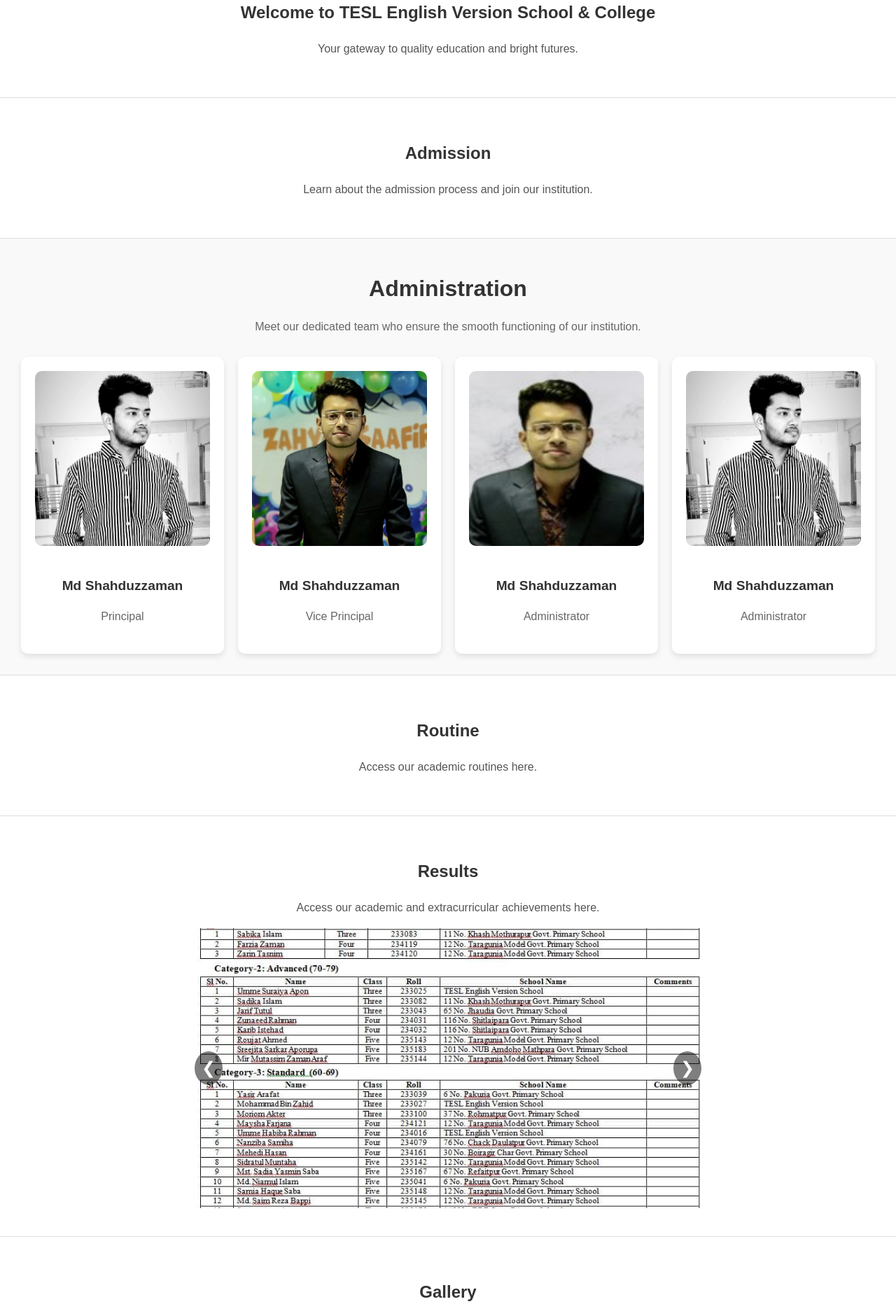
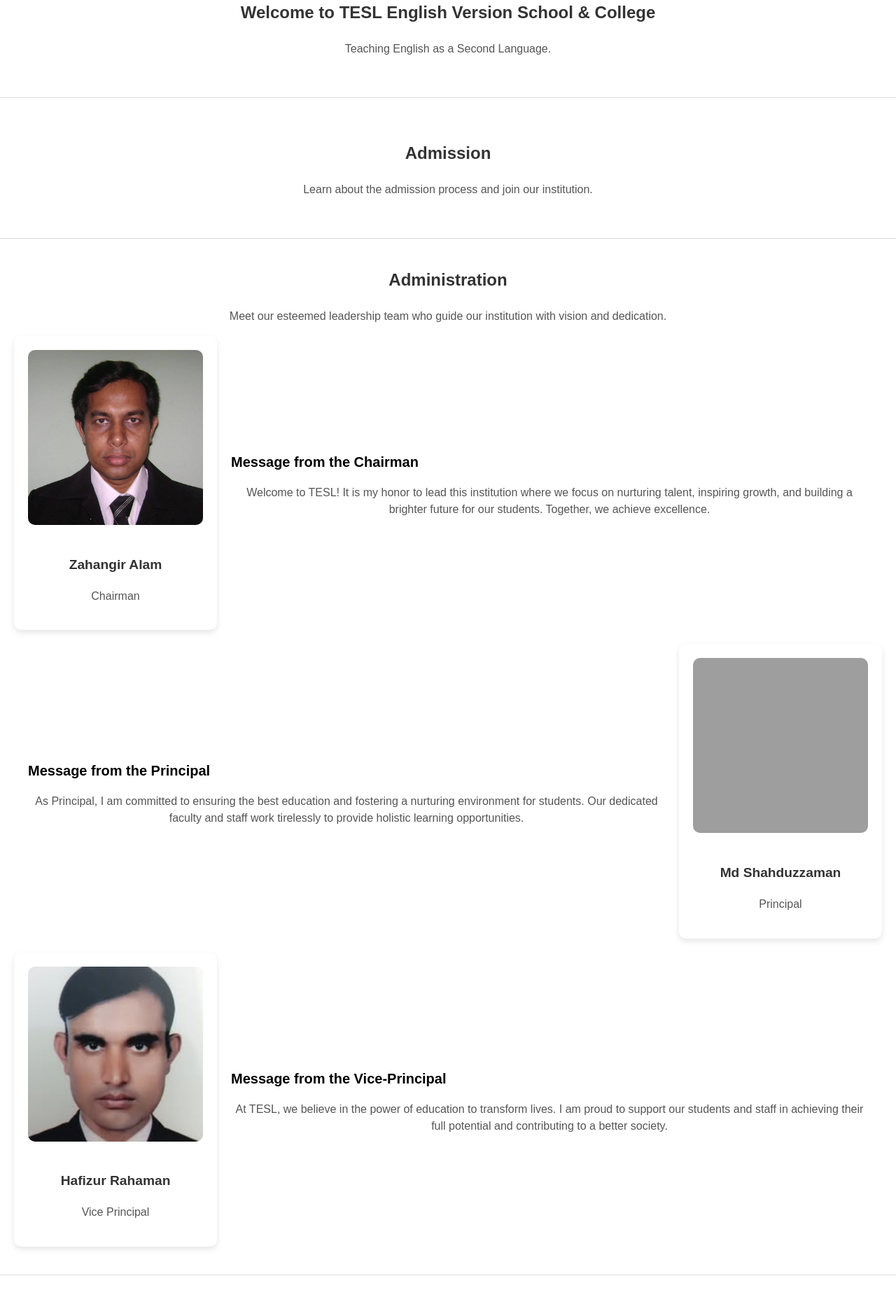
Before and after one commit to Shahduzzaman/School_Management_Web_Application, a PHP site: page / in a window 1280 px wide. Shown: the part 61-1924 px from the top of the page at 70% size. Run offline with PHP 8.4, Linux system fonts and the light colour scheme; grey boxes are pictures that could not be loaded.

Commit message:
Home Page updated

```diff
--- a/Frontend/index.css
+++ b/Frontend/index.css
@@ -129,21 +129,48 @@ nav ul li a:hover {
 
 
 #administration {
-    text-align: center;
     padding: 20px;
-    background-color: #f9f9f9;
+    font-family: Arial, sans-serif;
 }
 
-#administration h2 {
-    font-size: 2rem;
+.card-row {
+    display: flex;
+    align-items: center;
+    margin-bottom: 20px;
+}
+
+.card-row.reverse {
+    flex-direction: row-reverse;
+}
+
+.card {
+    flex: 1;
+    text-align: center;
+    padding: 10px;
+}
+
+.card img {
+    width: 150px;
+    height: 150px;
+    border-radius: 50%;
     margin-bottom: 10px;
 }
 
-#administration p {
-    font-size: 1rem;
-    margin-bottom: 20px;
-    color: #666;
+.card-speech {
+    flex: 2;
+    padding: 20px;
 }
+
+.card-speech h3 {
+    margin-bottom: 10px;
+    font-size: 20px;
+}
+
+.card-speech p {
+    font-size: 16px;
+    line-height: 1.5;
+}
+
 
 /* Card Container */
 .card-container {
--- a/Frontend/index.html
+++ b/Frontend/index.html
@@ -26,7 +26,7 @@
 
     <section id="home">
         <h1>Welcome to TESL English Version School & College</h1>
-        <p>Your gateway to quality education and bright futures.</p>
+        <p>Teaching English as a Second Language.</p>
     </section>
 
     <section id="admission">
@@ -36,50 +36,55 @@
 
     <section id="administration">
         <h2>Administration</h2>
-        <p>Meet our dedicated team who ensure the smooth functioning of our institution.</p>
-        <div class="card-container">
-            <div class="card">
-                <img src="1.jpg" alt="Team Member 1">
+        <p>Meet our esteemed leadership team who guide our institution with vision and dedication.</p>
+        <div class="card-row">
+            <div class="card card-left">
+                <img src="images/Chairman.jpg" alt="Chairman">
+                <h3>Zahangir Alam</h3>
+                <p>Chairman</p>
+            </div>
+            <div class="card-speech">
+                <h3>Message from the Chairman</h3>
+                <p>
+                    Welcome to TESL! It is my honor to lead this institution where we focus on nurturing talent,
+                    inspiring growth, and building a brighter future for our students. Together, we achieve excellence.
+                </p>
+            </div>
+        </div>
+
+        <!-- Principal Section -->
+        <div class="card-row reverse">
+            <div class="card card-right">
+                <img src="principal.jpg" alt="Principal">
                 <h3>Md Shahduzzaman</h3>
                 <p>Principal</p>
             </div>
-            <div class="card">
-                <img src="2.jpg" alt="Team Member 2">
-                <h3>Md Shahduzzaman</h3>
+            <div class="card-speech">
+                <h3>Message from the Principal</h3>
+                <p>
+                    As Principal, I am committed to ensuring the best education and fostering a nurturing environment for
+                    students. Our dedicated faculty and staff work tirelessly to provide holistic learning opportunities.
+                </p>
+            </div>
+        </div>
+
+        <!-- Vice-Principal Section -->
+        <div class="card-row">
+            <div class="card card-left">
+                <img src="images/Vice_Principal.jpg" alt="Vice Principal">
+                <h3>Hafizur Rahaman</h3>
                 <p>Vice Principal</p>
             </div>
-            <div class="card">
-                <img src="3.jpg" alt="Team Member 3">
-                <h3>Md Shahduzzaman</h3>
-                <p>Administrator</p>
-            </div>
-            <div class="card">
-                <img src="1.jpg" alt="Team Member 4">
-                <h3>Md Shahduzzaman</h3>
-                <p>Administrator</p>
-            </div>
-            <div class="card">
-                <img src="2.jpg" alt="Team Member 5">
-                <h3>Md Shahduzzaman</h3>
-                <p>Administrator</p>
-            </div>
-            <div class="card">
-                <img src="3.jpg" alt="Team Member 6">
-                <h3>Emily Davis</h3>
-                <p>Administrator</p>
-            </div>
-            <div class="card">
-                <img src="team7.jpg" alt="Team Member 7">
-                <h3>Emily Davis</h3>
-                <p>Administrator</p>
-            </div>
-            <div class="card">
-                <img src="team8.jpg" alt="Team Member 8">
-                <h3>Emily Davis</h3>
-                <p>Administrator</p>
+            <div class="card-speech">
+                <h3>Message from the Vice-Principal</h3>
+                <p>
+                    At TESL, we believe in the power of education to transform lives. I am proud to support our students
+                    and staff in achieving their full potential and contributing to a better society.
+                </p>
             </div>
         </div>
     </section>
+
 
     <section id="routine">
         <h2>Routine</h2>
@@ -109,6 +114,7 @@
                 <img src="images/1.01.jpg" alt="Gallery Image 1" class="card-image active">
                 <img src="images/1.1.jpg" alt="Gallery Image 2" class="card-image">
                 <img src="images/1.2.jpg" alt="Gallery Image 3" class="card-image">
+                <img src="images/1.3.jpg" alt="Gallery Image 3" class="card-image">
                 <img src="images/2.jpg" alt="Gallery Image 4" class="card-image">
                 <img src="images/3.jpg" alt="Gallery Image 5" class="card-image">
                 <img src="images/4.jpg" alt="Gallery Image 6" class="card-image">
```
Also changed, not shown: Frontend/images/1.3.jpg (added), Frontend/images/Chairman.jpg (added), Frontend/images/Vice_Principal.jpg (added).
